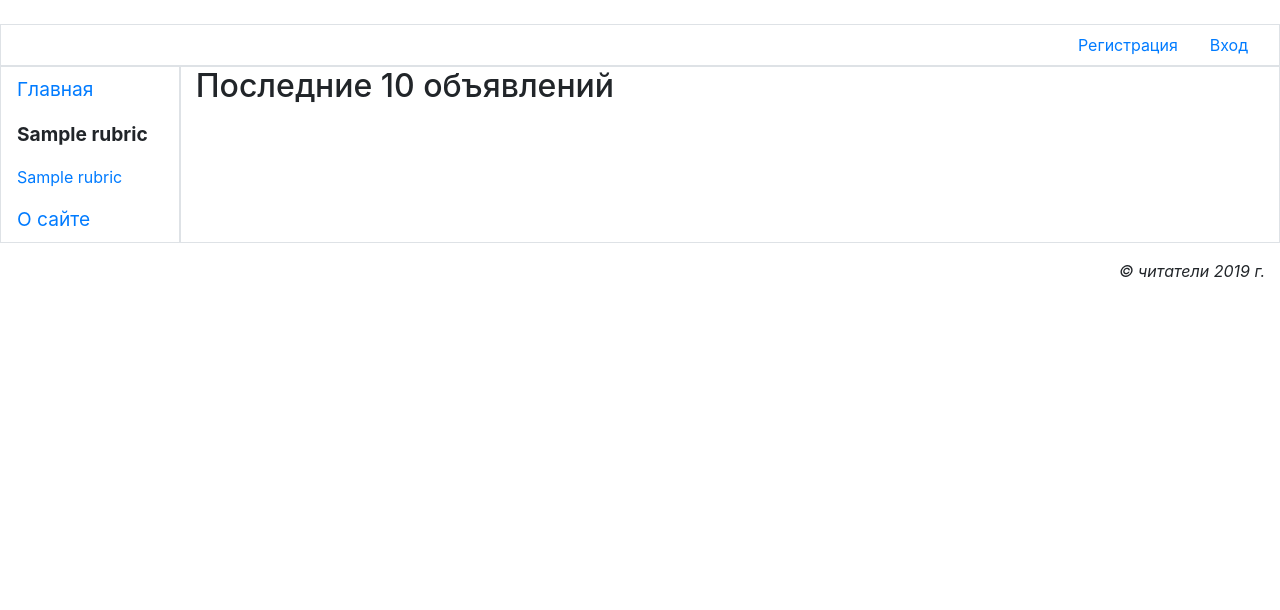
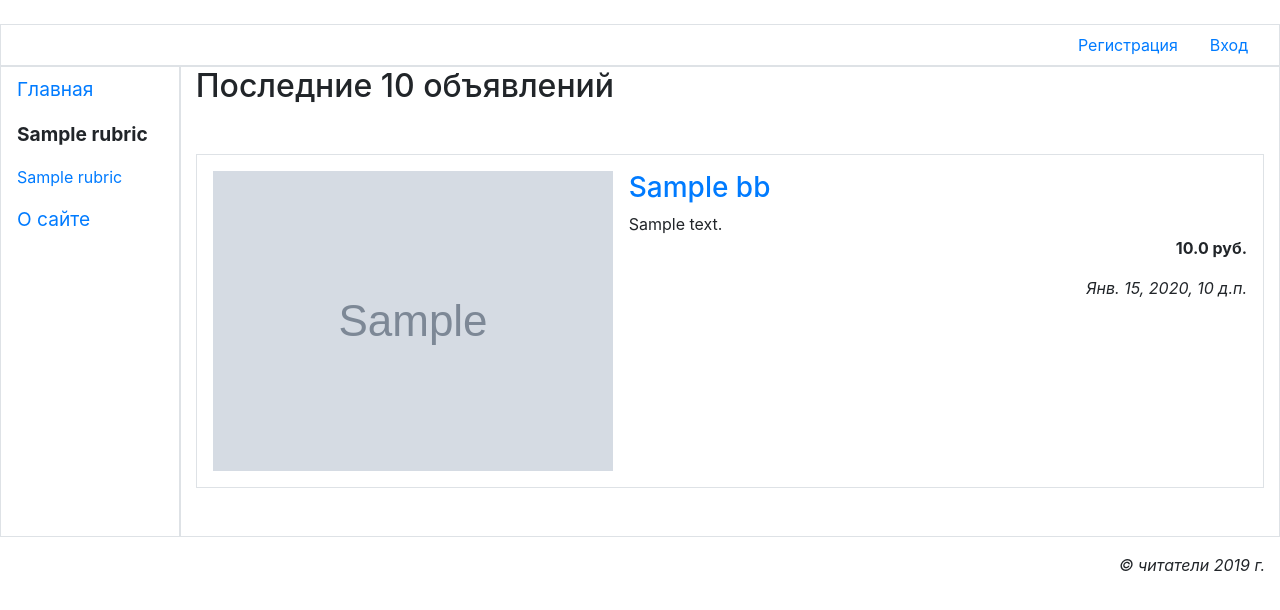
Before and after one commit to theodor85/bboard, a Django app: page / in a window 1280 px wide. Shown: the part 115-725 px from the top of the page. Run offline with Django 3.2, Linux system fonts and the light colour scheme; tables that the repository leaves empty hold one stand-in row (values such as "Sample post"); grey boxes marked "Sample" are stand-in pictures; some libraries are stand-ins or nearby versions.

Commit message:
Сделан вывод первых десяти объявлений на первой странице

```diff
--- a/main/templates/main/detail.html
+++ b/main/templates/main/detail.html
@@ -28,7 +28,7 @@
     </div>
 {% endif %}
 <p>
-    <a href="{% url 'main:by_rubric' pk=bb.rubric.pk %}{{ all }}">Назад</a>
+    <a href="{% url 'main:by_rubric' pk=bb.rubric.pk %}{{ all }}">Назад, в рубрику</a>
 </p>
 
 {% endblock %}
--- a/main/templates/main/index.html
+++ b/main/templates/main/index.html
@@ -1,4 +1,38 @@
 {% extends "layout/basic.html" %}
+{% load thumbnail %}
+{% load static %}
+{% load bootstrap4 %}
+
+{% block searchform %}
+{% endblock %}
+
 {% block content %}
-<h2>Последние 10 объявлений</h2>
+<h2 class="mb-2">Последние 10 объявлений</h2>
+
+{% if bbs %}
+    <ul class="list-unstyled">
+        {% for bb in bbs %}
+            <li class="media my-5 p-3 border">
+                {% url 'main:detail' rubric_pk=bb.rubric.pk pk=bb.pk as url %}
+                <a href="{{ url }}{{ all }}">
+                    {% if bb.image %}
+                        <img class="mr-3" src="{% thumbnail bb.image 'default' %}" />
+                    {% else %}
+                        <img class="mr-3" src="{% static 'main/empty.jpg' %}" />
+                    {% endif %}
+                </a>
+                <div class="media-body">
+                    <h3><a href="{{ url }}{{ all }}">
+                        {{ bb.title }}
+                    </a></h3>
+                    <div>{{ bb.content }}</div>
+                    <p class="text-right font-weight-bold">{{ bb.price }} руб.</p>
+                    <p class="text-right font-italic">{{ bb.created_at }}</p>
+                </div>
+            </li>
+        {% endfor %}
+    </ul>
+    {% bootstrap_pagination page %}
+
+{% endif %}
 {% endblock %}
--- a/main/views.py
+++ b/main/views.py
@@ -22,7 +22,15 @@ from .utilities import signer
 
 
 def index(request):
-    return render(request, 'main/index.html')
+    bbs = Bb.objects.filter(is_active=True)[:10]
+    paginator = Paginator(bbs, 2)
+    if 'page' in request.GET:
+        page_num = request.GET['page']
+    else:
+        page_num = 1
+    page = paginator.get_page(page_num)
+    context = {'bbs': page.object_list, 'page': page}
+    return render(request, 'main/index.html', context)
 
 
 def other_page(request, page):
```
